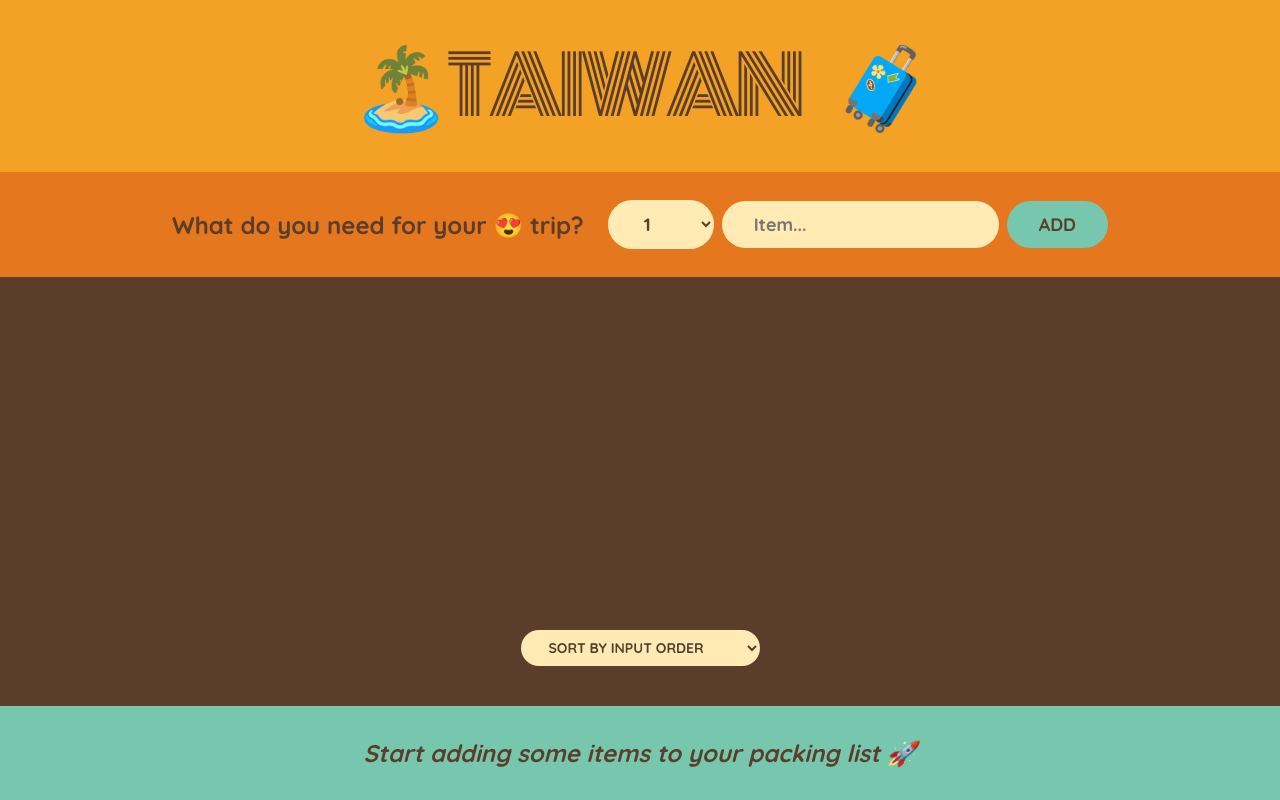
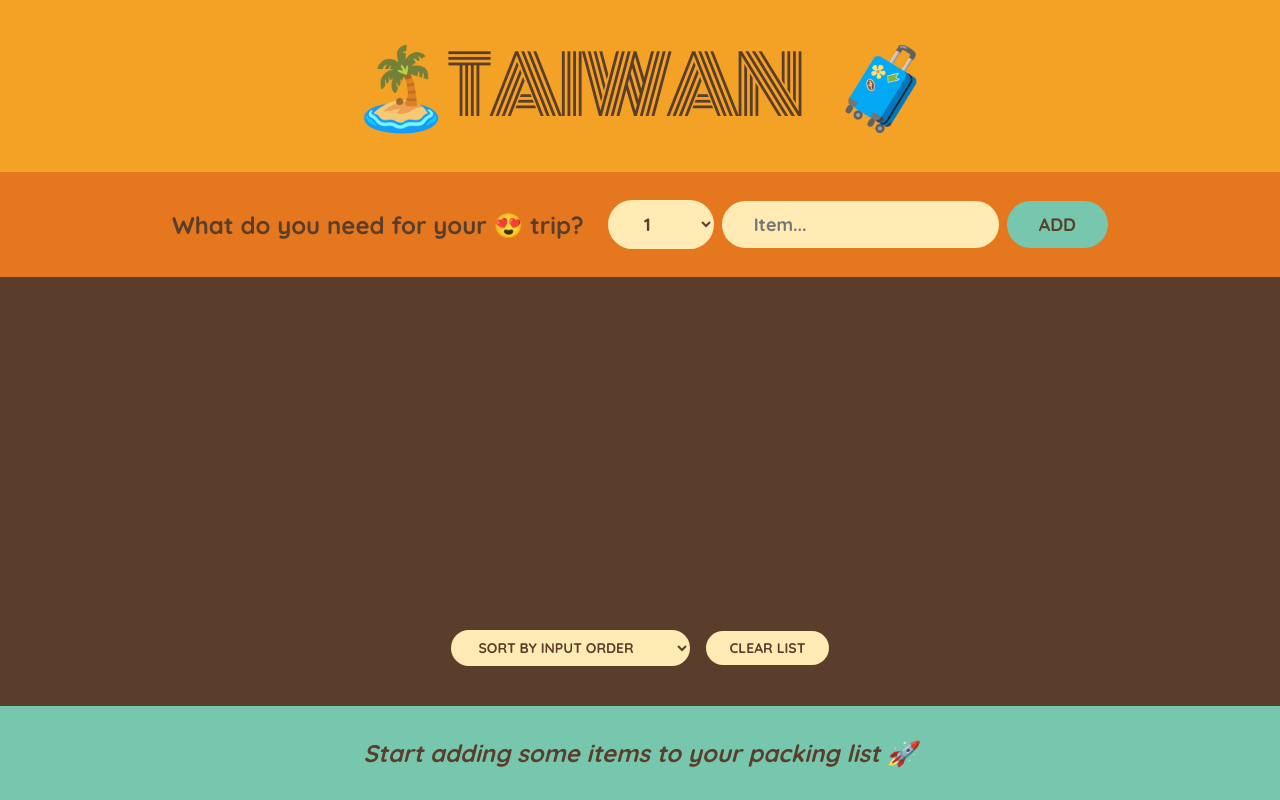
Before and after one commit to Hybola/05-travel-list, a React (Create React App) app: page / in a window 1280 px wide. Built offline with nearby package versions, Linux system fonts and the light colour scheme.

Commit message:
add Clear List button

```diff
--- a/src/App.js
+++ b/src/App.js
@@ -19,6 +19,12 @@
       items.map((el) => (el.id === id ? { ...el, packed: !el.packed } : el))
     );
   }
+  function handleClearList() {
+    const confirmed = window.confirm(
+      "Are you sure you want to delete all items?"
+    );
+    if (confirmed) setItems([]);
+  }
   return (
     <div className="app">
       <Logo />
@@ -27,6 +33,7 @@
         items={items}
         onDeleteItem={handleDeleteItem}
         onToggleItem={handleToggleItem}
+        onClearList={handleClearList}
       />
       <Stats items={items} />
     </div>
@@ -69,7 +76,7 @@
     </form>
   );
 }
-function PackingList({ items, onDeleteItem, onToggleItem }) {
+function PackingList({ items, onDeleteItem, onToggleItem, onClearList }) {
   const [sortBy, setSortBy] = useState("input");
   let sortedItems;
   if (sortBy === "input") sortedItems = items;
@@ -99,6 +106,7 @@
           <option value="description"> Sort by description</option>
           <option value="packed">Sort by packed status</option>
         </select>
+        <button onClick={onClearList}>Clear list</button>
       </div>
     </div>
   );
```
